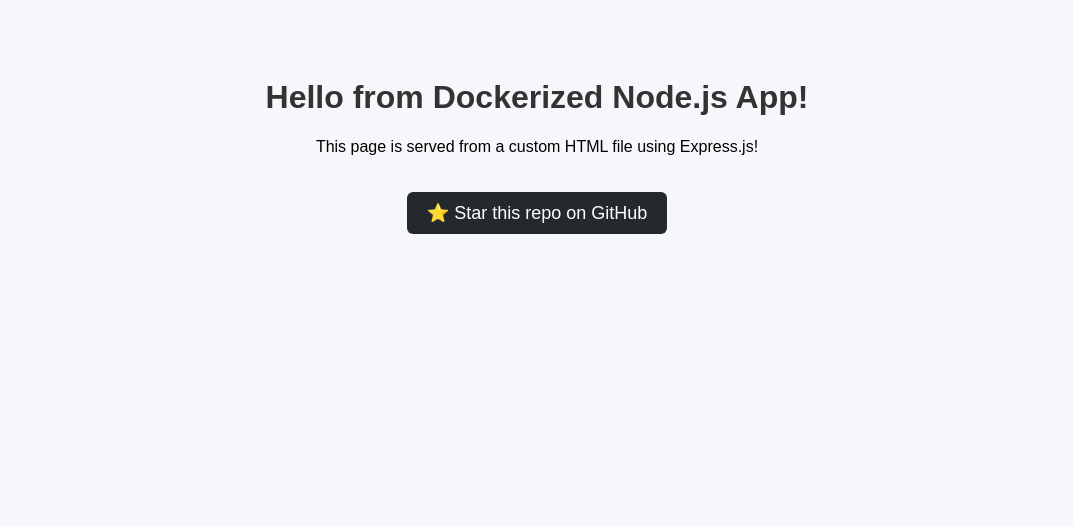
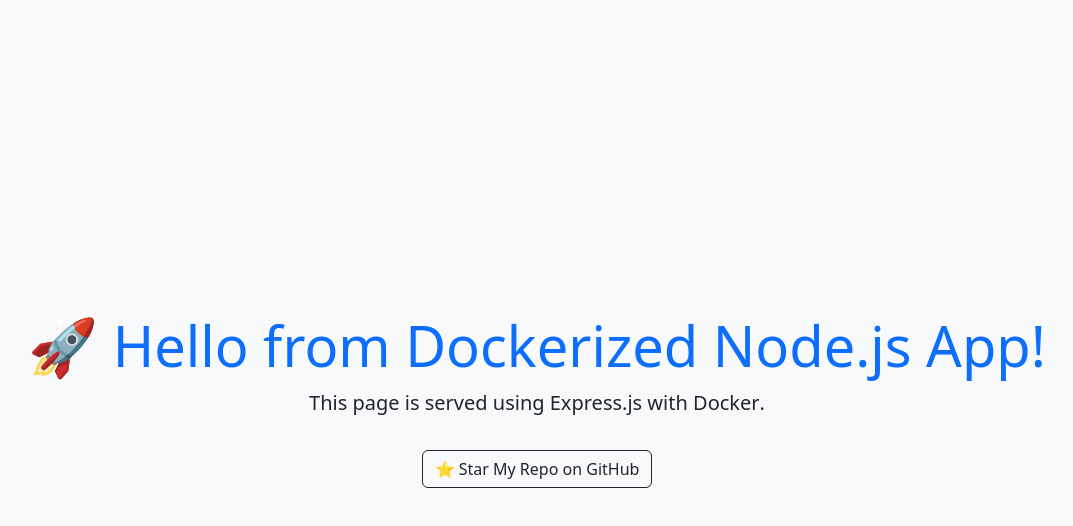
Before and after one commit to HarshitaKhare28/docker-node-app, a website: page public/index.html in a window 1280 px wide. Shown: the whole page, without its empty margins (103-1176 px from the left). Drawn offline with nearby package versions, Linux system fonts and the light colour scheme.

Commit message:
Added Bootstrap

```diff
--- a/public/index.html
+++ b/public/index.html
@@ -1,37 +1,23 @@
+<!-- public/index.html -->
 <!DOCTYPE html>
 <html lang="en">
 <head>
-  <meta charset="UTF-8" />
-  <meta name="viewport" content="width=device-width, initial-scale=1.0"/>
-  <title>Docker Node App</title>
-  <style>
-    body {
-      font-family: Arial, sans-serif;
-      text-align: center;
-      padding: 50px;
-      background: #f5f7fa;
-    }
-    h1 {
-      color: #333;
-    }
-    a {
-      display: inline-block;
-      margin-top: 20px;
-      font-size: 18px;
-      text-decoration: none;
-      color: #fff;
-      background: #24292e;
-      padding: 10px 20px;
-      border-radius: 6px;
-    }
-    a:hover {
-      background: #0366d6;
-    }
-  </style>
+  <meta charset="UTF-8">
+  <meta name="viewport" content="width=device-width, initial-scale=1">
+  <title>Hello from Docker!</title>
+  <link href="https://cdn.jsdelivr.net/npm/bootstrap@5.3.0/dist/css/bootstrap.min.css" rel="stylesheet">
 </head>
-<body>
-  <h1>Hello from Dockerized Node.js App!</h1>
-  <p>This page is served from a custom HTML file using Express.js!</p>
-  <a href="https://github.com/HarshitaKhare28/docker-node-app" target="_blank">⭐ Star this repo on GitHub</a>
+<body class="bg-light text-center d-flex flex-column justify-content-center align-items-center vh-100">
+
+  <div class="container">
+    <h1 class="display-4 text-primary">🚀 Hello from Dockerized Node.js App!</h1>
+    <p class="lead">This page is served using <strong>Express.js</strong> with <strong>Docker</strong>.</p>
+
+    <a class="btn btn-outline-dark mt-3" href="https://github.com/HarshitaKhare28/docker-node-app" target="_blank">
+      ⭐ Star My Repo on GitHub
+    </a>
+  </div>
+
+  <script src="https://cdn.jsdelivr.net/npm/bootstrap@5.3.0/dist/js/bootstrap.bundle.min.js"></script>
 </body>
 </html>
```
